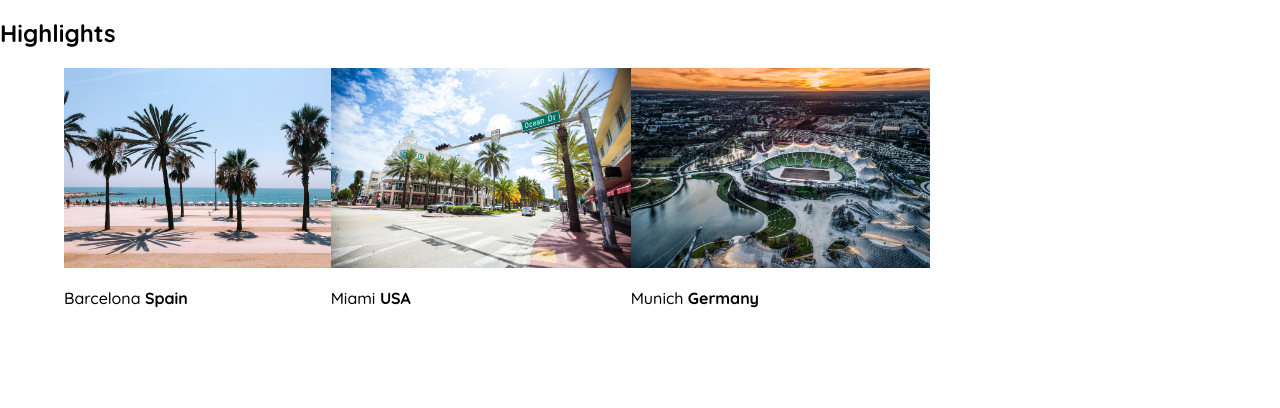
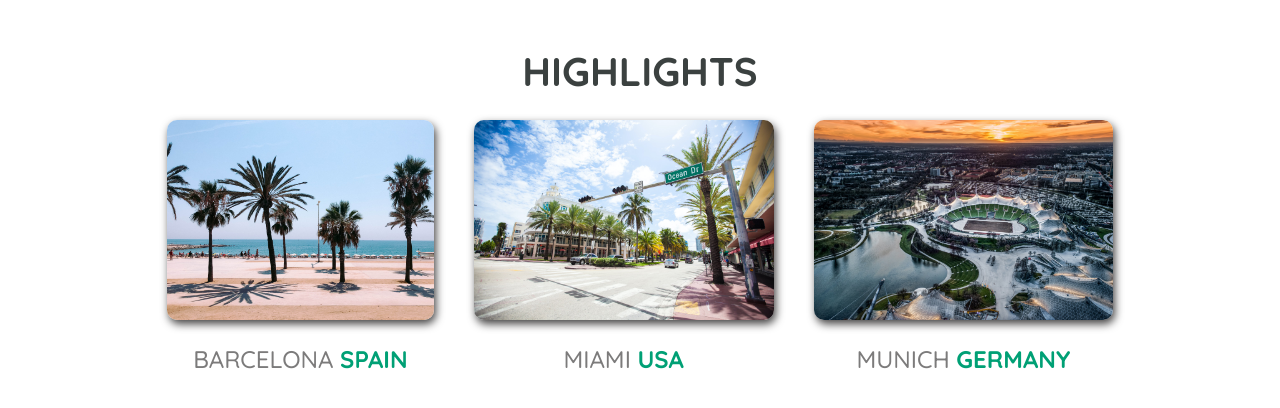
Before and after one commit to Ryomi-j/Travel-Goals, a plain HTML site: page travel/index.html in a window 1280 px wide. Shown: the part 802-1210 px from the top of the page. Before the commit the page ends 1166 px from the top, so only its background shows below. Drawn offline with Linux system fonts and the light colour scheme.

Commit message:
finished sec2

```diff
--- a/travel/shared.css
+++ b/travel/shared.css
@@ -49,5 +49,4 @@ header a {
 header a:hover {
     color: rgb(77, 77, 77);
     background-color: rgb(255, 251, 0);
-
 }
--- a/travel/style.css
+++ b/travel/style.css
@@ -48,15 +48,47 @@
     background-color: rgb(255, 238, 0);
 }
 
+#highlights {
+    padding: 24px;
+    background: linear-gradient(0deg, rgb(227, 255, 253) rgb(202, 243, 240));
+}
+
+#highlights h2 {
+    text-align: center;
+    color: rgb(59, 65, 64);
+    font-size: 40px;
+    text-transform: uppercase;
+    margin: 24px 0;
+}
+
 #destinations {
     display: flex;
     width: 90%;
     margin: auto;
     margin-bottom: 40px;
+    justify-content: center;
+}
+
+.destination {
+    margin: 0 20px;
+    text-transform: uppercase;
+}
+
+.destination p {
+    text-align: center;
+    font-size: 24px;
+    color: rgb(124, 123, 123);
+    margin:20px 0;
 }
 
 .destination img {
     height: 200px;
+    width: 100%;
+    box-shadow: 2px 4px 8px rgb(68, 67, 67);
+    border-radius: 10px;
+    object-fit: cover;
+}
 
-
+.destination strong {
+    color: rgb(0, 160, 117);
 }
```
